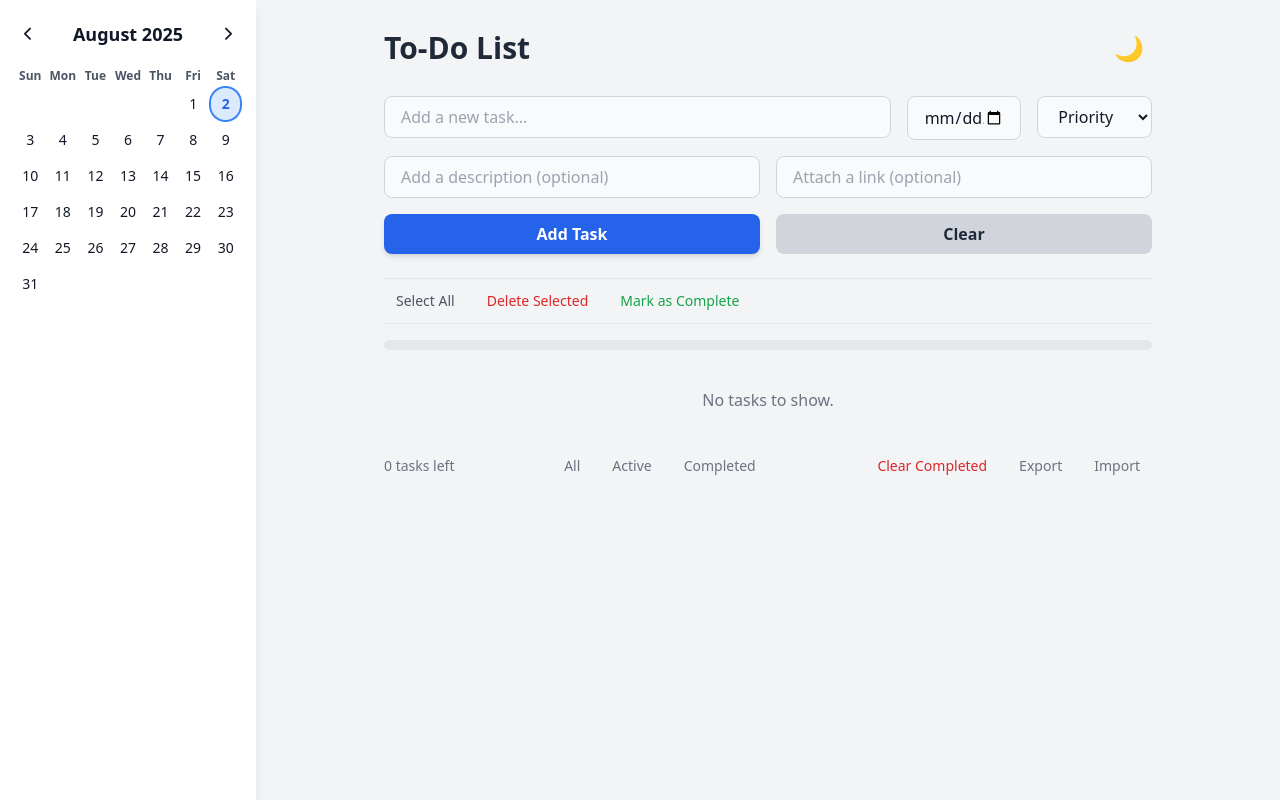
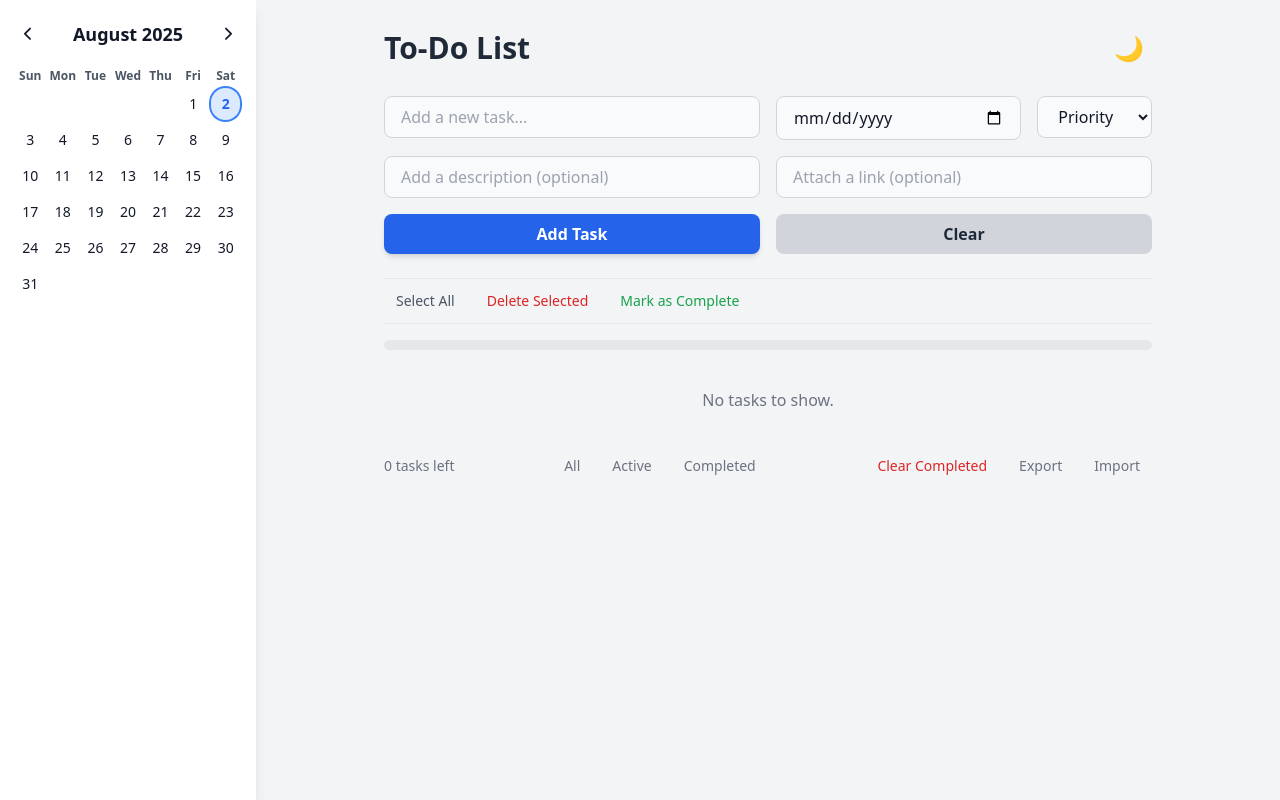
Before and after one commit to mRedzuan451/To-Do-List-Web-App, a plain HTML site: page app.html in a window 1280 px wide. Drawn offline with nearby package versions, Linux system fonts and the light colour scheme.

Commit message:
Update app.html

```diff
--- a/app.html
+++ b/app.html
@@ -41,12 +41,10 @@
 
                 <form class="input-section space-y-4 mb-6" onsubmit="return false;">
                     <div class="grid grid-cols-1 md:grid-cols-6 gap-4">
-                        <div class="md:col-span-4">
-                            <label for="task-input" class="sr-only">Task</label>
+                        <div class="md:col-span-3"> <label for="task-input" class="sr-only">Task</label>
                             <input type="text" id="task-input" placeholder="Add a new task..." aria-label="Task title" class="w-full px-4 py-2 border border-gray-300 dark:border-gray-600 bg-gray-50 dark:bg-gray-700 rounded-lg focus:ring-2 focus:ring-blue-500 focus:border-transparent outline-none">
                         </div>
-                        <div>
-                            <label for="due-date-input" class="sr-only">Due date</label>
+                        <div class="md:col-span-2"> <label for="due-date-input" class="sr-only">Due date</label>
                             <input type="date" id="due-date-input" aria-label="Due date" class="w-full px-4 py-2 border border-gray-300 dark:border-gray-600 bg-gray-50 dark:bg-gray-700 rounded-lg focus:ring-2 focus:ring-blue-500 focus:border-transparent outline-none">
                         </div>
                         <div>
```
